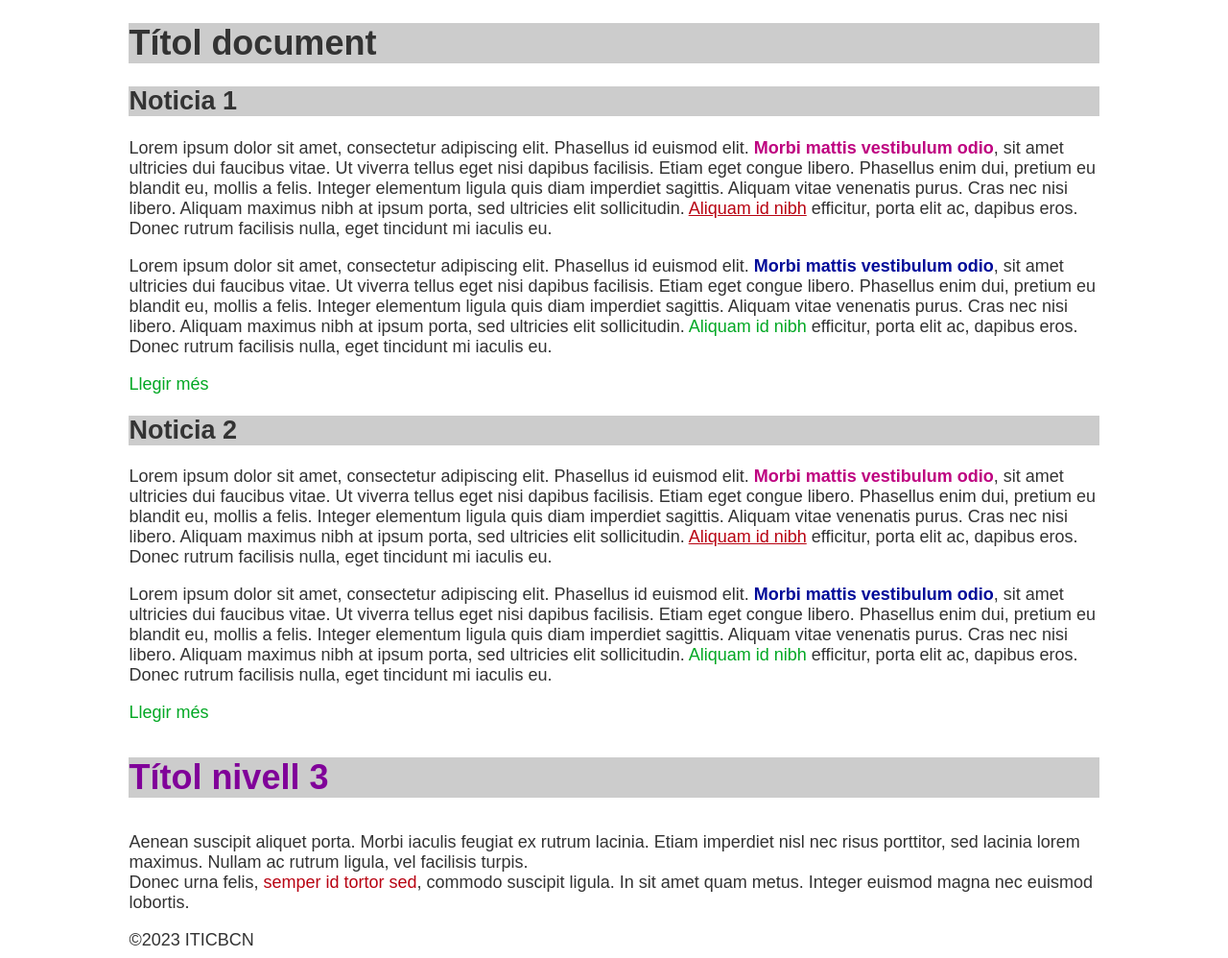
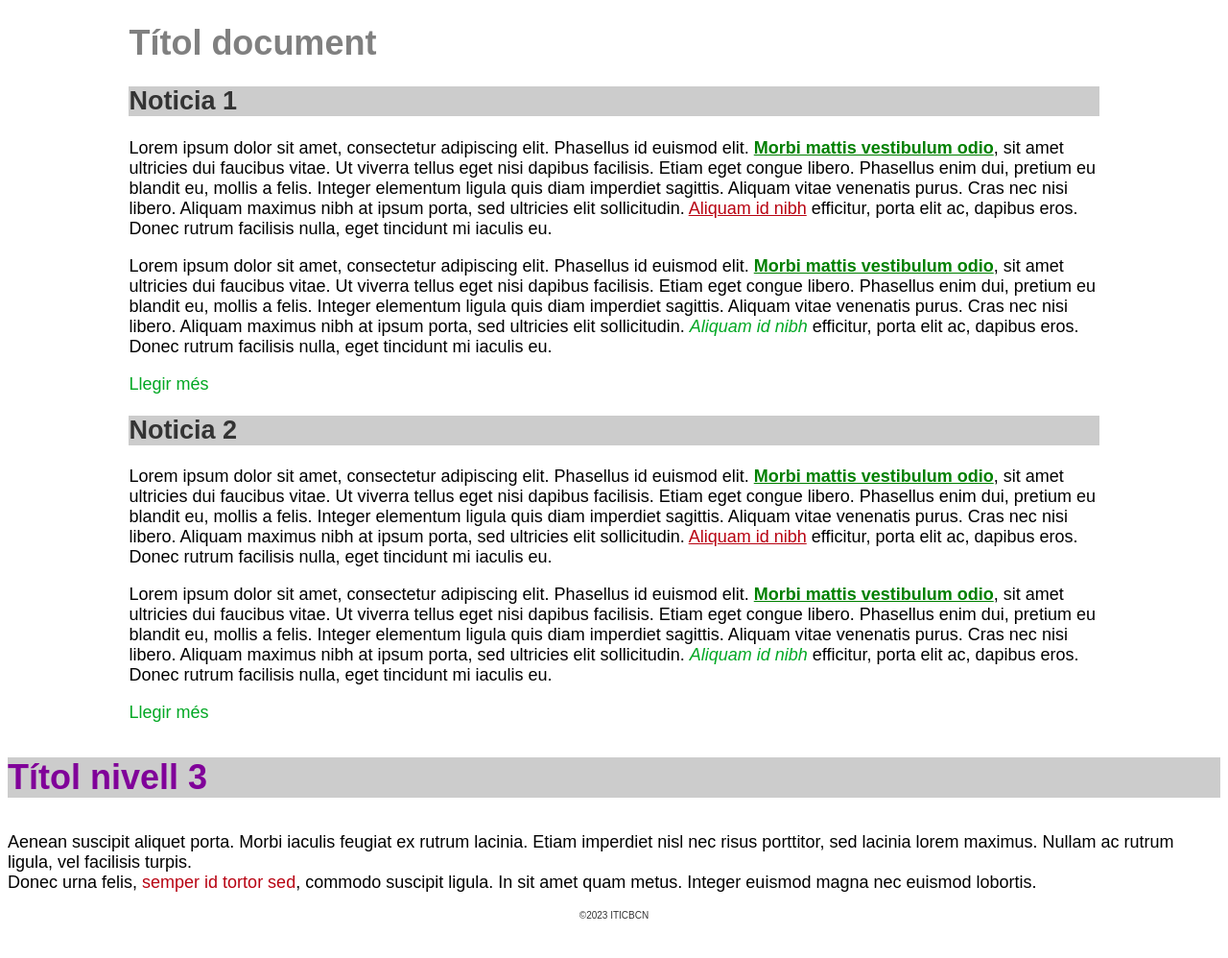
Before and after one commit to JolAnon/llenguatgeMarques, a plain HTML site: page activitat3/css-selectors-prioritats.html in a window 1280 px wide. Shown: the whole page at 96% size. After the commit the page ends 967 px from the top, so only its background shows below. Drawn offline with Linux system fonts and the light colour scheme.

Commit message:
finalizada practica 3

```diff
--- a/activitat3/sobreescriptura_estils.css
+++ b/activitat3/sobreescriptura_estils.css
@@ -1,15 +1,39 @@
 /*1. color general de la lletra negra*/
+p{
+    color:black;
+}
+
+/*2. titol nivell 1 fons blanc lletra gris*/
+#titol-pagina{
+    background-color: white;
+    color: gray;
+}
+
+/*3. tots els strong en color verd i subratllats*/
+.paragraf2 strong, .paragraf1 strong {
+    color: green;
+    text-decoration: underline;
+}
+
+/*4. enllaços del paràgraf2 en italica*/
+.paragraf2 a {
+    font-style: italic;
+}
+
+/*5. footer general del web centrat i lletra de 10px*/
+.titol_destacat ~ footer{
+    text-align: center;
+    font-size: 10px;
+}
 
 
-/*2. titol nivell 1 fons blanc lletra gris*/
+/*6. Canvia l'ordre de càrrega dels fitxers i mira què passa. Sabries modificar el teu codi per a que se seguís veient igual que abans de canviar l'ordre?*/
 
+div .paragraf2 strong, div .paragraf1 strong {
+    color: green;
+    text-decoration: underline;
+}
 
-/*3. tots els strong en color verd i subratllats*/
-
-
-/*4. enllaços del paràgraf2 en italica*/
-
-
-/*5. footer general del web centrat i lletra de 10px*/
-
-/*6. Canvia l'ordre de càrrega dels fitxers i mira què passa. Sabries modificar el teu codi per a que se seguís veient igual que abans de canviar l'ordre?*/
+div .paragraf2 a {
+    font-style: italic;
+}
```
Also changed, not shown: activitat3/css-selectors-prioritats.html (+2 -1 lines).
